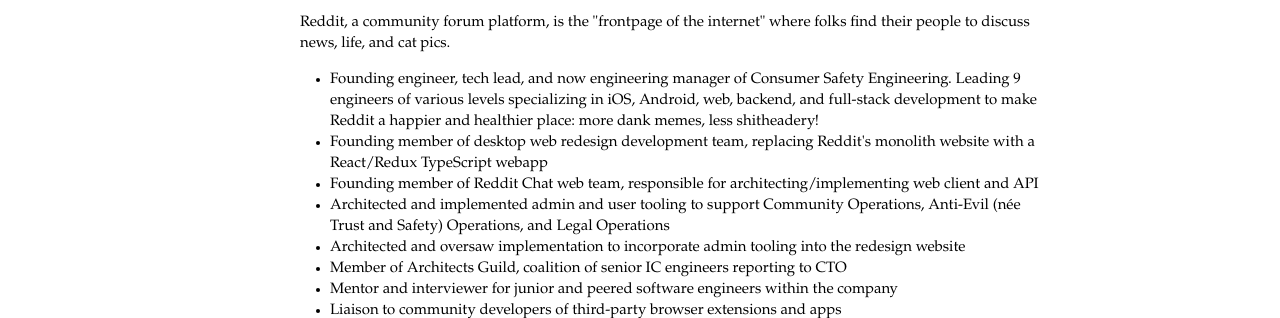
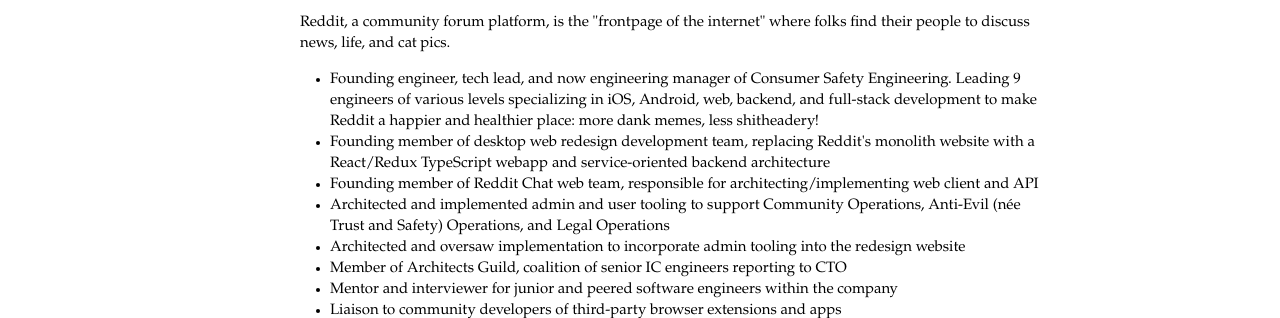
Before and after one commit to jewel-andraia/resume, a plain HTML site: page index.html in a window 1280 px wide. Shown: the part 487-805 px from the top of the page. Drawn offline with Linux system fonts and the light colour scheme.

Commit message:
what is redesign? new SPA frontend, new SOA backend

```diff
--- a/index.html
+++ b/index.html
@@ -456,7 +456,7 @@ folks who want to make neat things happen smoother, shinier, and with more emoji
               people to discuss news, life, and cat pics.</p>
             <ul class="details">
 	      <li>Founding engineer, tech lead, and now engineering manager of Consumer Safety Engineering. Leading 9 engineers of various levels specializing in iOS, Android, web, backend, and full-stack development to make Reddit a happier and healthier place: more dank memes, less shitheadery!</li>
-              <li>Founding member of desktop web redesign development team, replacing Reddit's monolith website with a React/Redux TypeScript webapp</li>
+              <li>Founding member of desktop web redesign development team, replacing Reddit's monolith website with a React/Redux TypeScript webapp and service-oriented backend architecture </li>
               <li>Founding member of Reddit Chat web team, responsible for architecting/implementing web client and API</li>
               <li>Architected and implemented admin and user tooling to support
                 Community Operations, Anti-Evil (n&eacute;e Trust and Safety) Operations, and Legal
```
